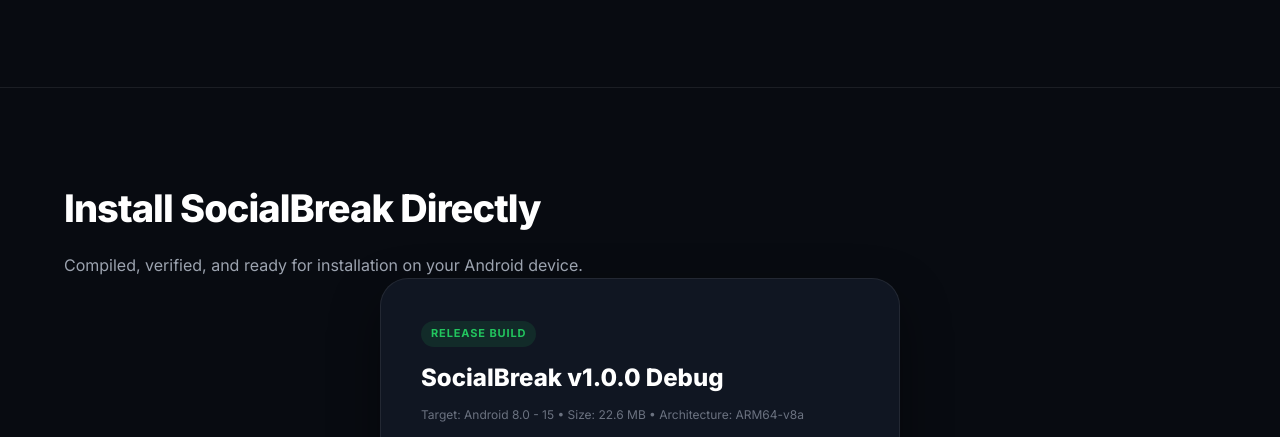
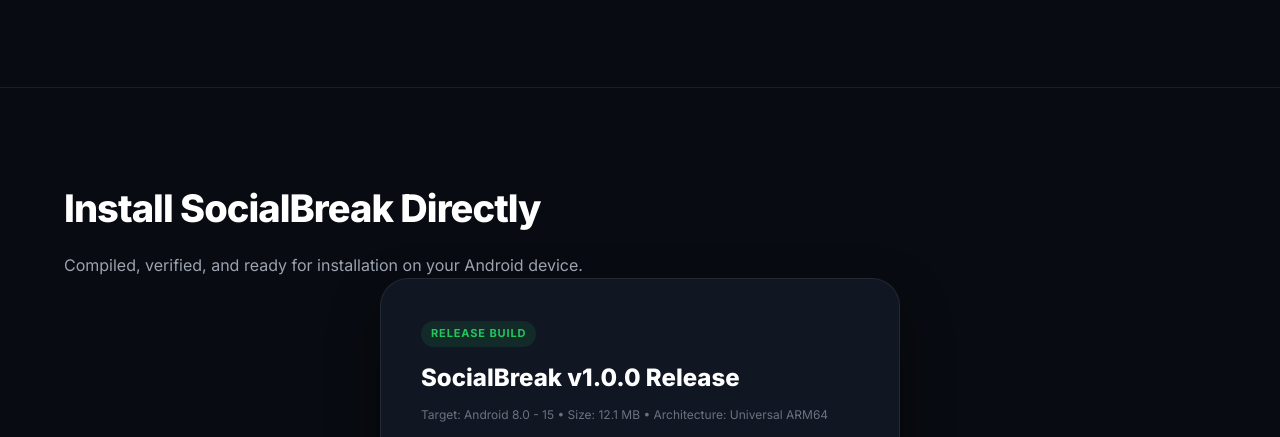
Before and after one commit to AKforCodes/SocialBreak, a plain HTML site: page web/index.html in a window 1280 px wide. Shown: the part 3040-3477 px from the top of the page. Drawn offline with Linux system fonts and the light colour scheme.

Commit message:
chore: package official signed release APK v1.0.0 (12.1 MB) and push to main

```diff
--- a/web/index.html
+++ b/web/index.html
@@ -583,9 +583,9 @@
             <div class="download-card">
                 <div class="download-card-body">
                     <div class="apk-badge">RELEASE BUILD</div>
-                    <h3 class="apk-title">SocialBreak v1.0.0 Debug</h3>
+                    <h3 class="apk-title">SocialBreak v1.0.0 Release</h3>
                     <div class="apk-meta">
-                        <span>Target: Android 8.0 - 15</span> • <span>Size: 22.6 MB</span> • <span>Architecture: ARM64-v8a</span>
+                        <span>Target: Android 8.0 - 15</span> • <span>Size: 12.1 MB</span> • <span>Architecture: Universal ARM64</span>
                     </div>
                     <div class="apk-hash">
                         <code>Package: com.socialbreak.android</code>
```
Also changed, not shown: 5 other files.
